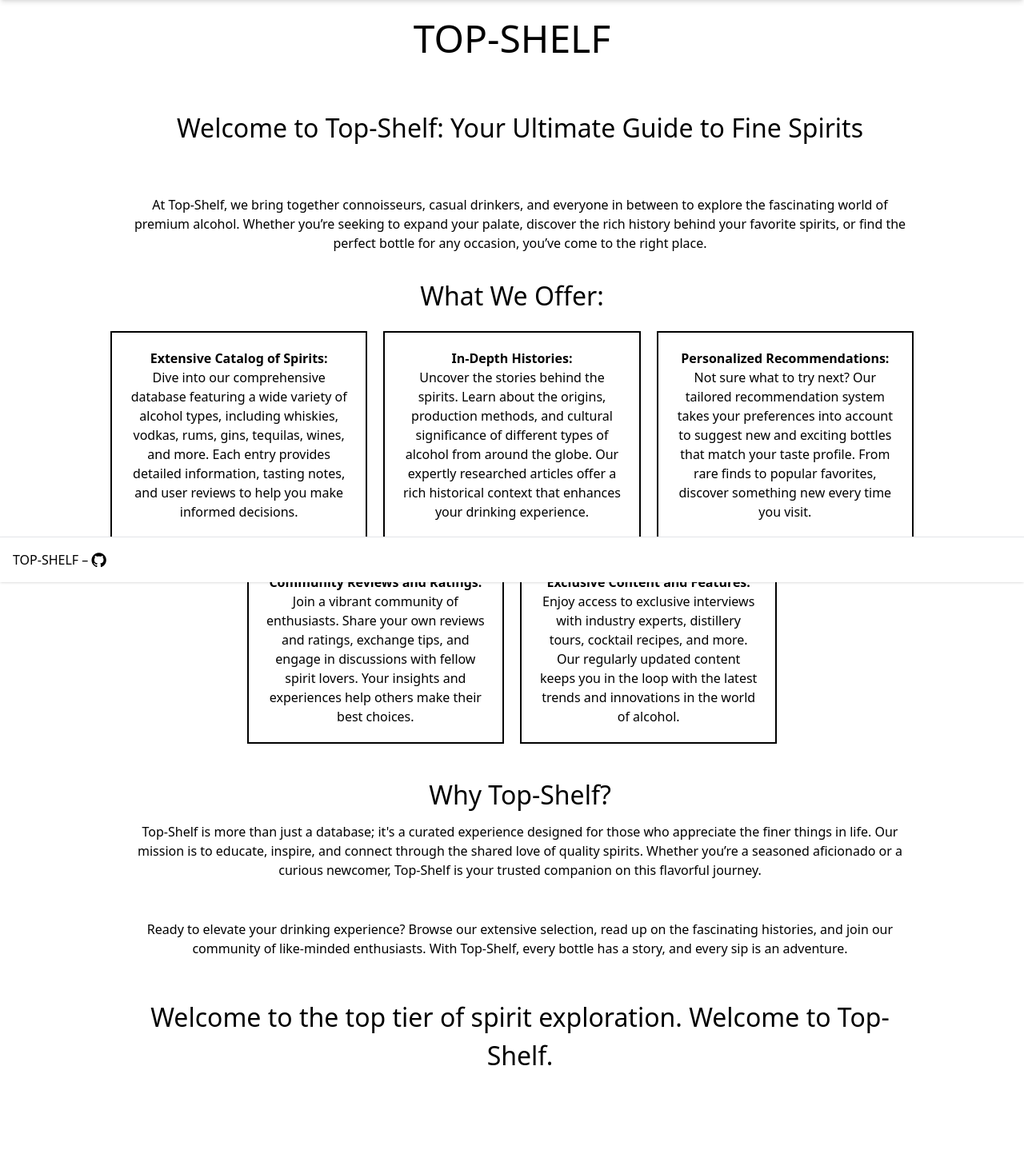
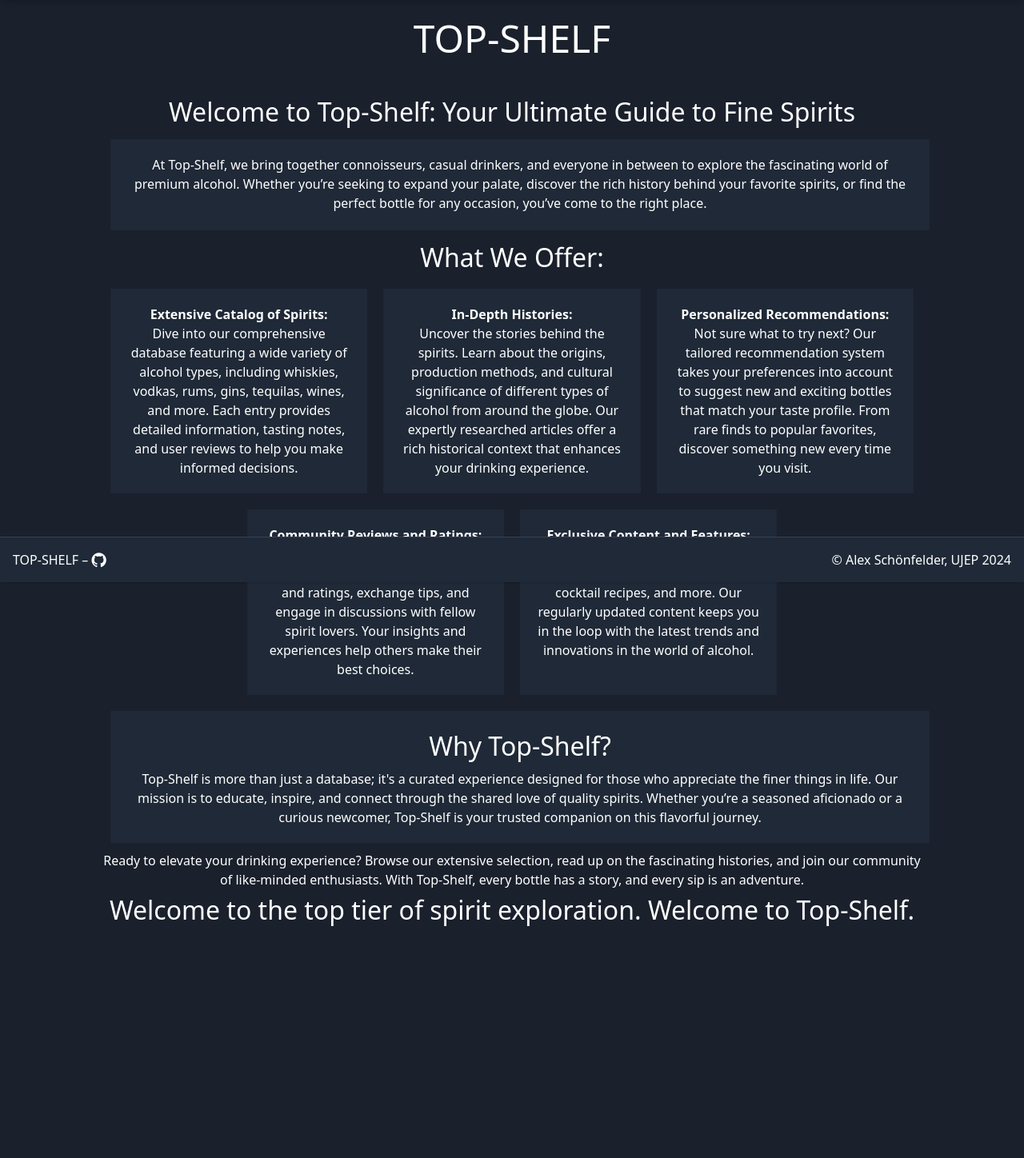
Before and after one commit to Bumross/PRI-project, a PHP site: page / in a window 1280 px wide. Shown: the part 72-1520 px from the top of the page at 80% size. After the commit the page ends 1230 px from the top, so only its background shows below. Run offline with PHP 8.4, Linux system fonts and the light colour scheme; some libraries are stand-ins or nearby versions.

Commit message:
color pallete

```diff
--- a/www/html/index.php
+++ b/www/html/index.php
@@ -13,7 +13,12 @@ require INC . '/nav.php';
   h2 {
     font-size: 2em;
     text-align: center;
-    margin-bottom: 10px;
+    margin-bottom: 5px;
+  }
+  h3 {
+    font-size: 1em;
+    text-align: center;
+    margin-bottom: 2px;
   }
   .text-box {
     padding: 20px;
@@ -21,19 +26,27 @@ require INC . '/nav.php';
     text-align: center;
     width: 100%;
     box-sizing: border-box;
+    background-color: #1f2937; /* Darker background color */
+    color: #ffffff; /* Lighter text color */
   }
   .content-box {
-    border: 2px solid #000;
+    border: 2px solid #000; /* Keep the border for normal boxes */
     padding: 20px;
     margin: 10px;
     width: calc(33.333% - 20px);
     text-align: center;
-    transition: transform 0.3s, font-size 0.3s, box-shadow 0.3s;
+    transition: transform 0.3s, font-size 0.3s, box-shadow 0.3s; /* Removed transition for background-color */
+    box-sizing: border-box;
+    background-color: #1f2937;
+    border: none;
   }
   .content-box:hover {
     transform: scale(1.05);
     font-size: 1.1em;
     box-shadow: 0 4px 8px rgba(0, 0, 0, 0.2);
+    border: none; /* Remove border on hover */
+     /* Darker background color on hover */
+    background-color: #374151;
   }
   .grid-container {
     display: flex;
@@ -48,12 +61,10 @@ require INC . '/nav.php';
     <?= TITLE ?>
   </h1>
 
-  <div class="text-box">
     <h2>Welcome to Top-Shelf: Your Ultimate Guide to Fine Spirits</h2>
-  </div>
 
   <div class="text-box">
-    <p>At Top-Shelf, we bring together connoisseurs, casual drinkers, and everyone in between to explore the fascinating world of premium alcohol. Whether you’re seeking to expand your palate, discover the rich history behind your favorite spirits, or find the perfect bottle for any occasion, you’ve come to the right place.</p>
+    <h3>At Top-Shelf, we bring together connoisseurs, casual drinkers, and everyone in between to explore the fascinating world of premium alcohol. Whether you’re seeking to expand your palate, discover the rich history behind your favorite spirits, or find the perfect bottle for any occasion, you’ve come to the right place.</h3>
   </div>
 
   <h2>What We Offer:</h2>
@@ -89,13 +100,10 @@ require INC . '/nav.php';
     <p>Top-Shelf is more than just a database; it's a curated experience designed for those who appreciate the finer things in life. Our mission is to educate, inspire, and connect through the shared love of quality spirits. Whether you’re a seasoned aficionado or a curious newcomer, Top-Shelf is your trusted companion on this flavorful journey.</p>
   </div>
 
-  <div class="text-box">
-    <p>Ready to elevate your drinking experience? Browse our extensive selection, read up on the fascinating histories, and join our community of like-minded enthusiasts. With Top-Shelf, every bottle has a story, and every sip is an adventure.</p>
-  </div>
 
-  <div class="text-box">
+    <h3>Ready to elevate your drinking experience? Browse our extensive selection, read up on the fascinating histories, and join our community of like-minded enthusiasts. With Top-Shelf, every bottle has a story, and every sip is an adventure.</h3>
+
     <h2>Welcome to the top tier of spirit exploration. Welcome to Top-Shelf.</h2>
-  </div>
 </main>
 
 <?php require INC . '/html-end.php'; ?>
--- a/www/html/posts.php
+++ b/www/html/posts.php
@@ -10,7 +10,7 @@ require INC . '/db.php';
 
 <div class="bg-zinc-50 flex justify-center">
     <ol class="fa-ul">
-        <?php foreach (xmlFileList(DRINKS) as $basename) { ?>
+        <?php foreach (xmlFileList(POSTS) as $basename) { ?>
             <li>
                 <i class="fa fa-li fa-glass"></i>
                 <a class="hover:underline" href="?drink=<?= $basename ?>">
--- a/www/include/db.php
+++ b/www/include/db.php
@@ -2,7 +2,7 @@
 // Database functions
 
 // global connect to db
-$_db_ = mysqli_connect("database", "admin", "password") or die;
+$_db_ = mysqli_connect("database", "admin", "heslo") or die;
 
 // database query
 function dbQuery(string $query): bool|mysqli_result
--- a/www/include/html-begin.php
+++ b/www/include/html-begin.php
@@ -12,6 +12,8 @@
     </title>
     <style>
         body {
+            background-color: #1a202c; /* Darker background color */
+            color: #ffffff; /* Lighter text color */
             display: flex;
             flex-direction: column;
             align-items: center;
--- a/www/include/html-end.php
+++ b/www/include/html-end.php
@@ -1,11 +1,7 @@
-<footer class="fixed bottom-0 z-20 w-full p-4 bg-white border-t border-gray-200 shadow">
-    <?= TITLE ?>
-    –
-    <a class="fa fa-github fa-lg" href="https://github.com/Bumross/PRI-project"
-        target="_source">
-    </a>
+<footer class="fixed bottom-0 z-20 w-full p-4 bg-gray-800 border-t border-gray-700 shadow flex justify-between items-center">
+    <span><?= TITLE ?> – <a class="fa fa-github fa-lg text-white" href="https://github.com/Bumross/PRI-project" target="_source"></a></span>
+    <span>© Alex Schönfelder, UJEP 2024</span>
 </footer>
 
 </body>
-
 </html>
```
